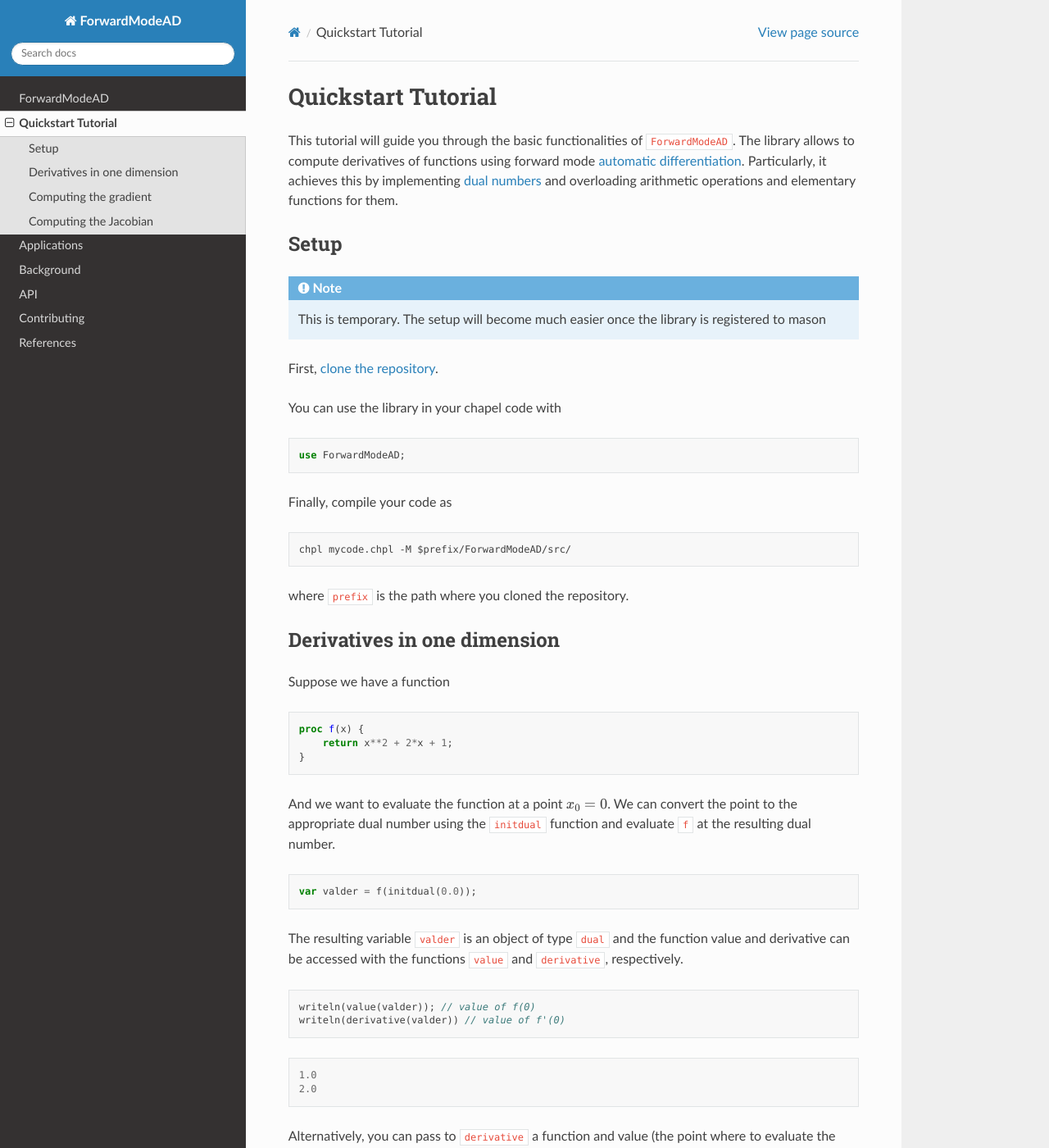
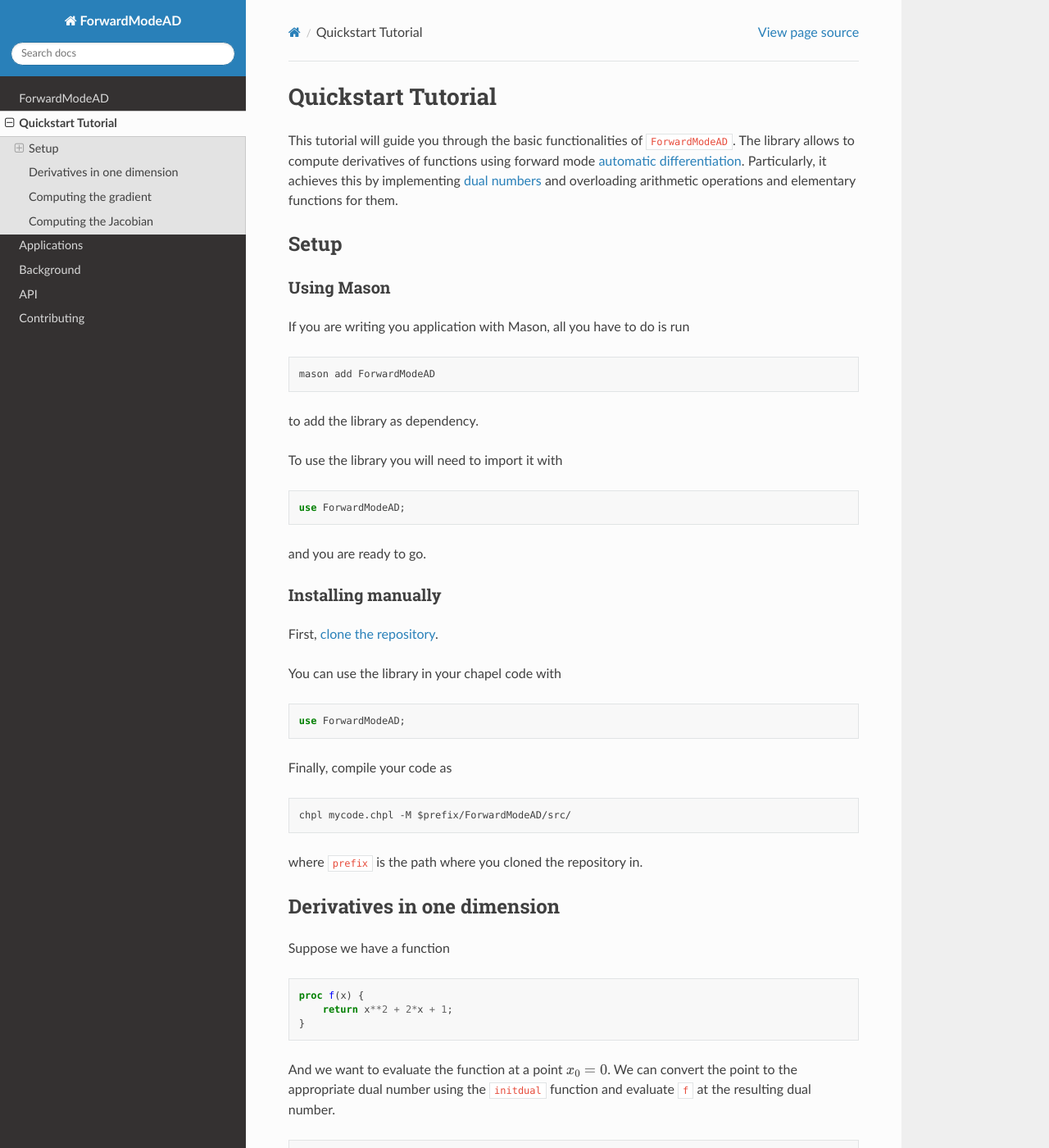
Before and after one commit to lucaferranti/ForwardModeAD, a Sphinx documentation site: the page built from docs/source/tutorial.rst, in a window 1280 px wide and 1400 px high. Shown: the whole window at 82% size. Built offline with Sphinx 7.4.7 and the Read the Docs theme 2.0.0, drawn with Linux system fonts in a browser that asks for light colours.

```diff
--- a/docs/source/references.rst
+++ /dev/null
@@ -1,2 +0,0 @@
-References
-==========
--- a/docs/source/tutorial.rst
+++ b/docs/source/tutorial.rst
@@ -10,8 +10,27 @@ Particularly, it achieves this by implementing `dual numbers <https://en.wikiped
 Setup
 *****
 
-.. note::
-    This is temporary. The setup will become much easier once the library is registered to mason
+Using Mason
+~~~~~~~~~~~
+
+If you are writing you application with Mason, all you have to do is run
+
+.. code-block::
+
+    mason add ForwardModeAD
+
+to add the library as dependency.
+
+To use the library you will need to import it with
+
+.. code-block:: chapel
+
+    use ForwardModeAD;
+
+and you are ready to go.
+
+Installing manually
+~~~~~~~~~~~~~~~~~~~
 
 First, `clone the repository <https://github.com/lucaferranti/ForwardModeAD>`_.
 
@@ -27,7 +46,7 @@ Finally, compile your code as
 
     chpl mycode.chpl -M $prefix/ForwardModeAD/src/
 
-where ``prefix`` is the path where you cloned the repository.
+where ``prefix`` is the path where you cloned the repository in.
 
 
 Derivatives in one dimension
```
Also changed, not shown: README.md (+18 -2 lines), docs/source/contributing.rst (+2 -12 lines), docs/source/index.rst (+20 -4 lines).
